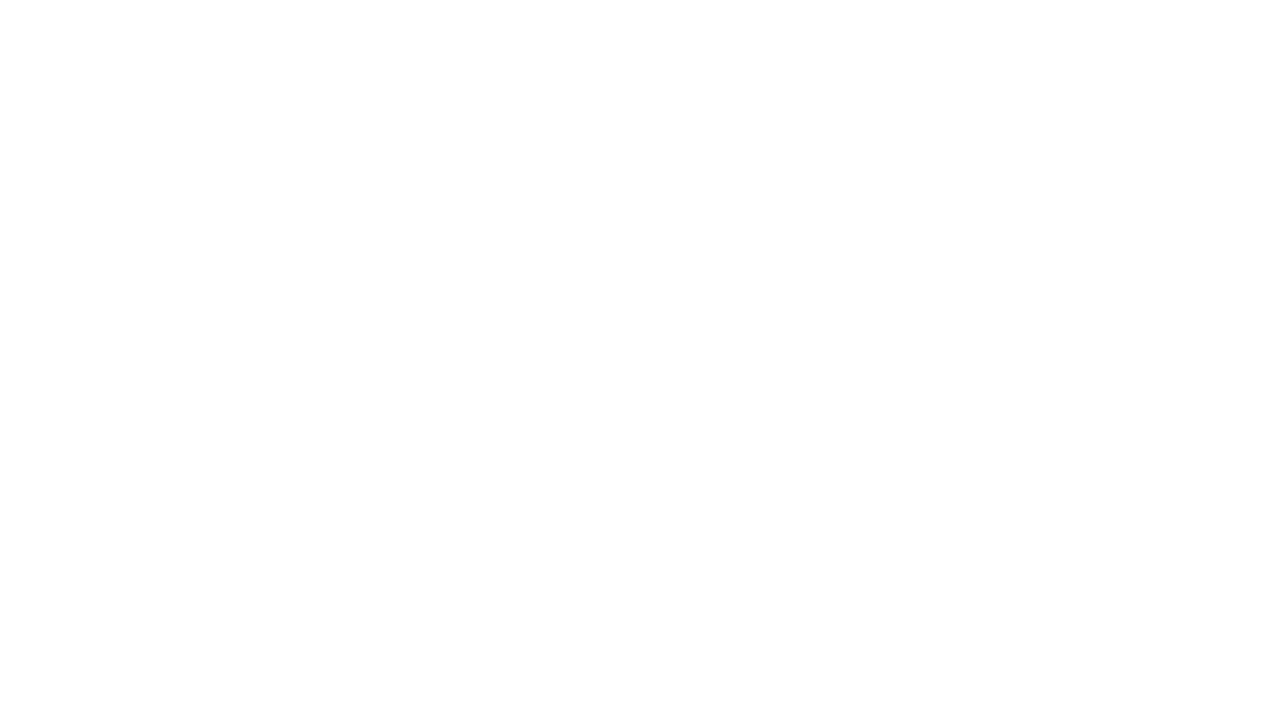
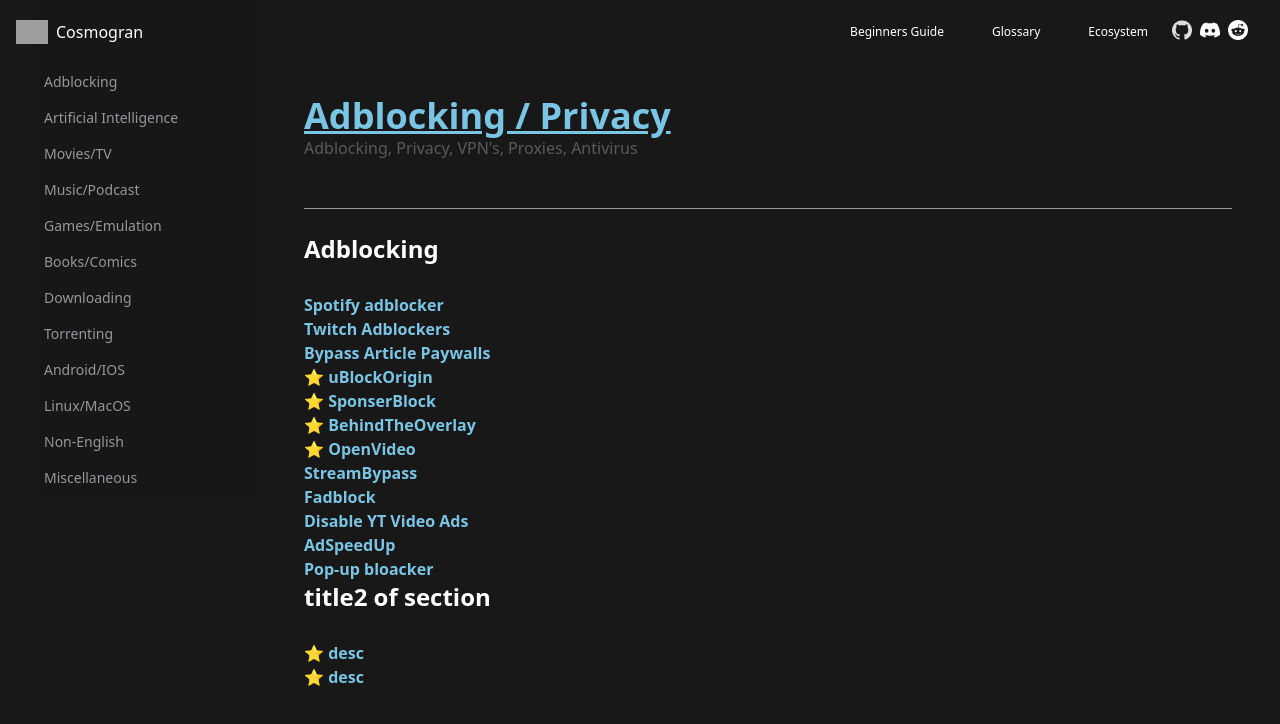
Before and after one commit to sharnjeet21/Cosmogran, a React (Vite) app: page /adblockvpnguide in a window 1280 px wide. Before the commit this address had no page. Shown: the top 724 px of the page. Built offline with nearby package versions, Linux system fonts and the light colour scheme; grey boxes are pictures that could not be loaded; a web font is replaced by a local one.

Commit message:
sections are made clear

```diff
--- a/data.js
+++ b/data.js
@@ -1,65 +1,85 @@
 const data = [
     {
-        "pageTitle": "home",
-        "pageDesc": "hawww ji",
-        "pagePath": "/",
+        "pageTitle": "Adblocking / Privacy",
+        "pagePath": "/adblockvpnguide",
+        "pageDesc": "Adblocking, Privacy, VPN's, Proxies, Antivirus",
         "sections": [
             {
-                "title": "title of section",
+                "title": "Adblocking",
                 "links": [
                     {
                         "id": 0,
-                        "isstar": "true",
-                        "desc": "desc",
-                        "href": "http://babla"
+                        "isstar": "false",
+                        "desc": "Spotify adblocker",
+                        "href": "/audiopiracyguide#spotify-adblockers"
                     },
                     {
                         "id": 1,
-                        "isstar": "true",
-                        "desc": "desc",
-                        "href": "http://babla"
-                    }
-                ]
-            },
-            {
-                "title": "title2 of section",
-                "links": [
-                    {
-                        "id": 0,
-                        "isstar": "true",
-                        "desc": "desc",
-                        "href": "http://babla"
+                        "isstar": "false",
+                        "desc": "Twitch Adblockers",
+                        "href": "/social-media-tools#twitch-adblockers"
                     },
                     {
-                        "id": 1,
-                        "isstar": "true",
-                        "desc": "desc",
-                        "href": "http://babla"
-                    }
-                ]
-            }
-        ]
-    },
-    {
-        "pageTitle": "home",
-        "pagePath" : "/hain",
-        "pageDesc" : "aho",
-        "sections": [
-            {
-                "title": "title of section",
-                "links": [
-                    {
-                        "id": 0,
-                        "isstar": "true",
-                        "desc": "desc",
-                        "href": "http://babla"
+                        "id": 2,
+                        "isstar": "false",
+                        "desc": "Bypass Article Paywalls",
+                        "href": "/internet-tools#paywall-bypass",
                     },
                     {
-                        "id": 1,
-                        "isstar": "true",
-                        "desc": "desc",
-                        "href": "http://babla"
-                    }
+                        "id": 3,
+                        "isstar":"true",
+                        "desc": "uBlockOrigin",
+                        "href": "https://github.com/gorhill/uBlock#installation"
+                    },
+                    {
+                        "id": 4,
+                        "isstar":"true",
+                        "desc": "SponserBlock",
+                        "href": "https://sponsor.ajay.app/"
+                    },
+                    {
+                        "id": 5,
+                        "isstar":"true",
+                        "desc": "BehindTheOverlay",
+                        "href": "https://github.com/NicolaeNMV/BehindTheOverlay"
+                    },
+                    {
+                        "id": 6,
+                        "isstar":"true",
+                        "desc": "OpenVideo",
+                        "href": "https://openvideofs.github.io",
+                    },
+                    {
+                        "id": 7,
+                        "isstar":"false",
+                        "desc": "StreamBypass",
+                        "href": "https://github.com/ByteDream/stream-bypass"
+                    },
+                    {
+                        "id": 8,
+                        "isstar":"false",
+                        "desc": "Fadblock",
+                        "href": "https://github.com/0x48piraj/fadblock"
+                    },
+                    {
+                        "id": 9,
+                        "isstar":"false",
+                        "desc": "Disable YT Video Ads",
+                        "href": "https://greasyfork.org/en/scripts/32626"
+                    },
+                    {
+                        "id": 10,
+                        "isstar":"false",
+                        "desc": "AdSpeedUp",
+                        "href": "https://www.adspeedup.com"
+                    },
+                    {
+                        "id": 11,
+                        "isstar":"false",
+                        "desc": "Pop-up bloacker",
+                        "href": "https://addons.mozilla.org/en-US/firefox/addon/popupblockerall/"
+                    },
+
                 ]
             },
             {
@@ -81,6 +101,14 @@
             }
         ]
     }
+    // ,
+    // {
+    //     "pageTitle": "Artificial Intelligence",
+    //     "pagePath": "/ai",
+    //     "pageDesc": "Chat Bots, Text Generators, Image Generators, ChatGPT Tools",
+    //     "sections": [
+    //         {}]
+    // }
 ];
 
 export default data;
--- a/src/App.jsx
+++ b/src/App.jsx
@@ -3,24 +3,22 @@
 import Home from './pages/Home';
 import Post from './pages/Post'
 import Collection from './pages/Collection'
-import Guide from './pages/Guide'
+import Guide from './pages/MyPage.jsx'
 import data from '../data.js'
+import MySection from './components/MySection.jsx';
+import MyPage from './pages/MyPage.jsx';
 
 function App() {
   console.log(data)
   return (
     <Router>
       <Routes>
-        {/* Route for the root URL */}
-        {
-          data.map((data)=>(
-            <Route path={data.pagePath} element={<Guide pageData={data}/>} />
-          ))
-        }
-        {/* Other routes
-        <Route path="/collection" element={<Collection />} />
-        <Route path="/post" element={<Post />} />
-        <Route path="/guide" element={<Guide />} /> */}
+        <Route path='/' element={<Home/>} />
+        {/* Other routes */}
+        {data.map((page, index) => (
+          <Route key={index} path={page.pagePath} element={<MyPage pageData={page}/>} />
+        ))}
+
 
       </Routes>
     </Router>
--- /dev/null
+++ b/src/components/MySection.jsx
@@ -0,0 +1,20 @@
+import React from 'react';
+
+const MySection = ({ section }) => {
+    return (
+        <div>
+            <h2 className=' pb-7 text-white font-semibold text-2xl' >{section.title}</h2>
+            <ul>
+                {section.links.map(link => (
+                    <li key={link.id}>
+                        <a href={link.href} target="_blank" rel="noopener noreferrer" className='text-[#7bc5e4] font-semibold'>
+                            {link.isstar === "true" ? "⭐" : ""} {link.desc}
+                        </a>
+                    </li>
+                ))}
+            </ul>
+        </div>
+    );
+};
+
+export default MySection;
--- a/src/components/Section.jsx
+++ /dev/null
@@ -1,13 +0,0 @@
-import React from 'react'
-import SectionLink from './SectionLink'
-
-export default function Section(data) {
-    return (
-        <div className=''>
-
-                <SectionLink />
-
-
-        </div>
-    )
-}
--- a/src/components/SectionLink.jsx
+++ /dev/null
@@ -1,13 +0,0 @@
-import React from 'react'
-import data from '../../data'
-
-export default function SectionLinks() {
-  return (
-    <div className='absolute top-56 lg:pl-96 flex flex-col'>
-      <div className='flex flex-row'>
-      <a href='https://rentry.org/bootyguard' className=' text-lg text-cyan-500  font-semibold mb-2'>Test-link</a>
-      <span className='text-lg text-gray-400 font-semibold mx-2'>- Test link is given for testing</span>
-      </div>
-    </div>
-  )
-}
--- a/src/components/Sidebar.css
+++ b/src/components/Sidebar.css
@@ -1,13 +1,4 @@
-/* Sidebar.css */
-.sidebar::-webkit-scrollbar {
-    width: 8px; /* Width of the scrollbar */
-  }
 
-  .sidebar::-webkit-scrollbar-thumb {
-    background-color: #4a5568; /* Color of the scrollbar thumb */
-    border-radius: 4px; /* Rounded corners of the scrollbar thumb */
-  }
-
-  .sidebar::-webkit-scrollbar-track {
-    background-color: transparent; /* Background color of the scrollbar track */
-  }
+        .no-scrollbar::-webkit-scrollbar {
+            display: none;
+        }
--- a/src/components/Sidebar.jsx
+++ b/src/components/Sidebar.jsx
@@ -1,52 +1,19 @@
-import React, { useState, useEffect, useRef } from 'react';
-import SidebarLink from './SidebarLink';
-import './Sidebar.css';
-import logo from '../assets/fmhy.ico';
-import menu from '../assets/menu.svg';
+import React from 'react';
 
-export default function Sidebar({ data }) {
-  const [isOpen, setIsOpen] = useState(false);
-  const sidebarRef = useRef(null);
+const Sidebar = ({ data }) => {
+  return (
+    <div className='pt-16 bg-[#171717]'>
+      <ul>
+        {data.map((item) => (
+          <a href={item.path}>
+          <li key={item.key} className="p-2 text-sm text-[#96969c]">
+            {item.title}
+          </li>
+          </a>
+        ))}
+      </ul>
+    </div>
+  );
+};
 
-  function openBar() {
-    setIsOpen(true);
-  }
-
-  function closeBar(event) {
-    if (!isOpen || (sidebarRef.current && sidebarRef.current.contains(event.target))) return;
-    setIsOpen(false);
-  }
-
-  useEffect(() => {
-    document.addEventListener('click', closeBar);
-    return () => document.removeEventListener('click', closeBar);
-  }, [isOpen]);
-
-  return (
-    <>
-      <div
-        ref={sidebarRef}
-        className={`font-sans ${isOpen ? 'left-0' : '-left-64'}`}
-        onClick={closeBar}
-      >
-        <span className="absolute text-white text-sm top-14 left-4 cursor-pointer" onClick={openBar}>
-          <img src={menu} alt="Menu" className="w-6" />
-        </span>
-        <div className={`z-50 sidebar absolute top-0 bottom-0 left-0 lg:left-0 ${isOpen ? 'left-0' : '-left-64'} duration-1000 p-2 w-64 overflow-y-auto text-center bg-[#181818]  shadow h-screen scrollbar-thin`} style={{ paddingRight: '8px' }}>
-          <div className="text-gray-100 text-xl">
-            <div className="p-2.5 mt-1 flex items-center rounded-md ">
-              <img src={logo} alt="Logo" className="h-6" />
-              <h1 className="text-2xl ml-3 text-gray-200 font-bold">COSMOGRAN</h1>
-              <i className="bi bi-x ml-20 cursor-pointer lg:hidden" onClick={openBar}></i>
-            </div>
-            <div className="my-3 mb-6 h-0.5 border-t-0 bg-neutral-100 dark:bg-white/10"></div>
-            {data.map((item) => (
-              <SidebarLink key={item.key} data={item} />
-            ))}
-          </div>
-        </div>
-      </div>
-      {isOpen && <div className="fixed inset-0 bg-black opacity-50 z-40" />}
-    </>
-  );
-}
+export default Sidebar;
--- /dev/null
+++ b/src/pages/MyPage.jsx
@@ -0,0 +1,45 @@
+import React from 'react';
+import Sidebar from '../components/Sidebar';
+import Navbar from '../components/Navbar';
+import MySection from '../components/MySection';
+
+const SidebarData = [
+  { key: 0, title: 'Adblocking', path: '/' },
+  { key: 1, title: 'Artificial Intelligence', path: '' },
+  { key: 2, title: 'Movies/TV', path: '' },
+  { key: 3, title: 'Music/Podcast', path: '' },
+  { key: 4, title: 'Games/Emulation', path: '' },
+  { key: 5, title: 'Books/Comics', path: '' },
+  { key: 6, title: 'Downloading', path: '' },
+  { key: 7, title: 'Torrenting', path: '' },
+  { key: 8, title: 'Android/IOS', path: '' },
+  { key: 9, title: 'Linux/MacOS', path: '' },
+  { key: 10, title: 'Non-English', path: '' },
+  { key: 11, title: 'Miscellaneous', path: '' }
+];
+
+export default function MyPage({ pageData }) {
+  return (
+    <div>
+      <Navbar />
+      <div className="flex h-screen">
+        <div className="fixed top-0 w-64 pl-9 h-full bg-[#181818] overflow-y-auto">
+          <Sidebar data={SidebarData} />
+        </div>
+        <div className="flex-1 overflow-y-auto bg-[#181818] ml-8 lg:ml-28 ">
+          <div className="relative px-12 pt-28 lg:pl-48 lg:pt-24">
+            <div>
+              <h1 className="text-[#7bc5e4] font-semibold underline text-4xl">{pageData.pageTitle}</h1>
+              <h1 className="text-[#5a5a5d]">{pageData.pageDesc}</h1>
+              <h2 className=' h-px my-6 mt-12  bg-[#96969c] border-0' />
+              {pageData.sections.map((section, index) => (
+                <MySection key={index} section={section} />
+              ))}
+            </div>
+            <h2 className="text-sm text-gray-400 no-underline mt-1 block"></h2>
+          </div>
+        </div>
+      </div>
+    </div>
+  );
+}
```
Also changed, not shown: src/pages/Guide.jsx (deleted, +0 -89 lines).
